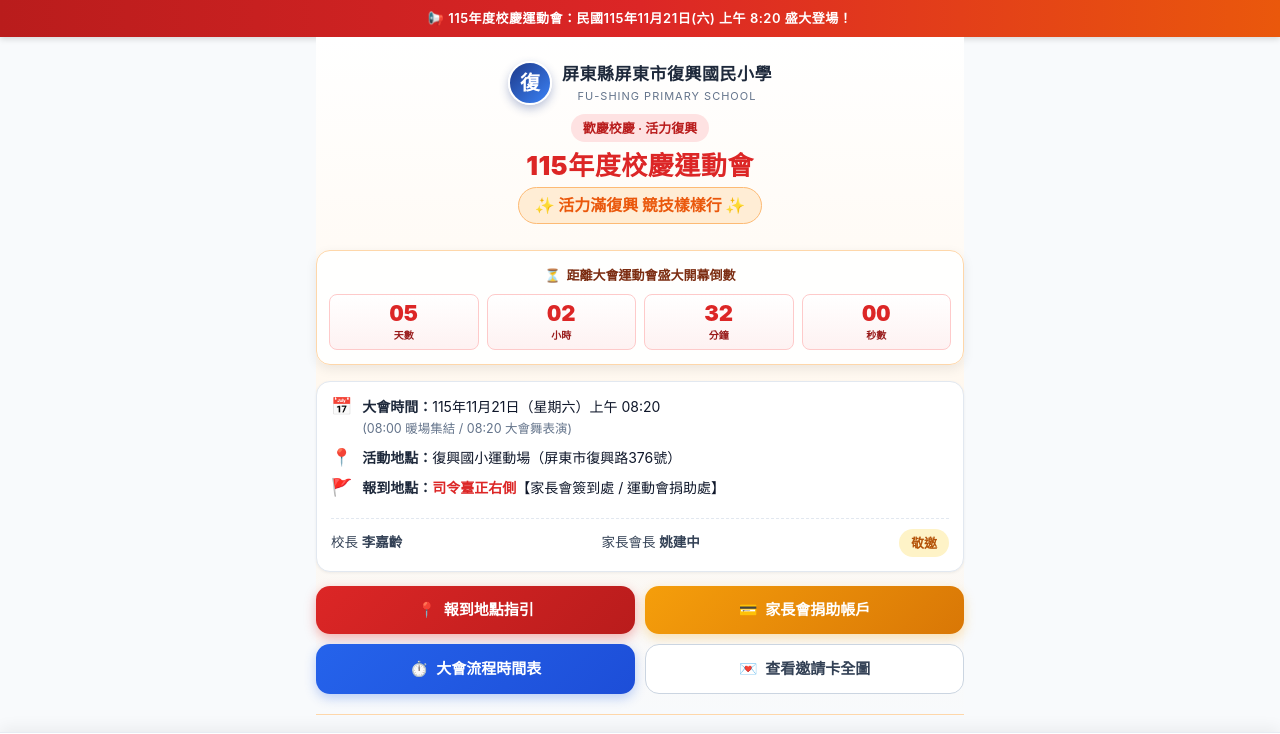
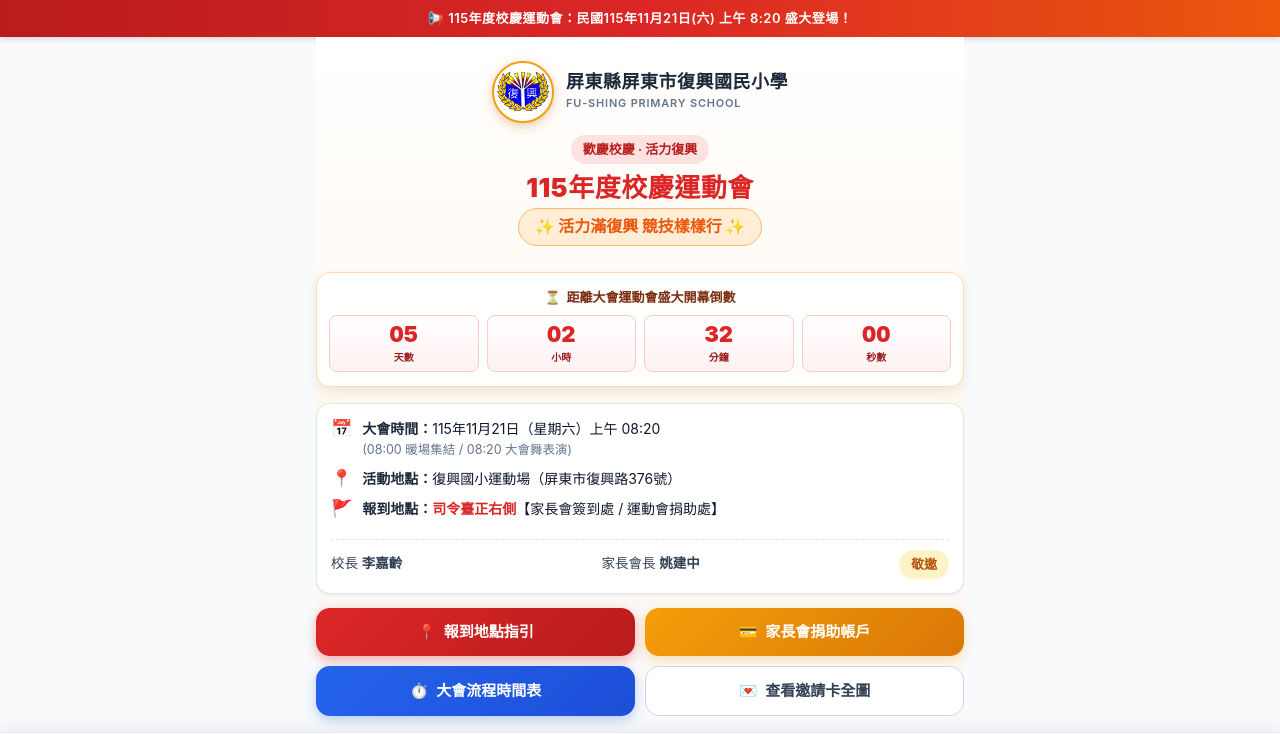
Before and after one commit to buddhaists/fsps-115-sportsday, a plain HTML site: page index.html in a window 1280 px wide. Shown: the top 734 px of the page. Drawn offline with Linux system fonts and the light colour scheme.

Commit message:
feat: design official school logo into header, favicon, social share and footer

```diff
--- a/index.html
+++ b/index.html
@@ -12,6 +12,9 @@
   <meta http-equiv="X-XSS-Protection" content="1; mode=block">
   <meta name="referrer" content="strict-origin-when-cross-origin">
   <link rel="canonical" href="https://fsps-115-sportsday.vercel.app/">
+    <link rel="icon" type="image/png" href="FspsLOGO.png">
+  <link rel="apple-touch-icon" href="FspsLOGO.png">
+  <meta property="og:image" content="https://fsps-115-sportsday.vercel.app/FspsLOGO.png">
   <title>115復興國小運動會｜家長會報到與捐助資訊網</title>
 
   <style>
@@ -101,36 +104,54 @@
       display: flex;
       align-items: center;
       justify-content: center;
-      gap: 10px;
-      margin-bottom: 8px;
-    }
-
-    .school-crest {
-      width: 44px;
-      height: 44px;
-      background: linear-gradient(135deg, #1e3a8a, #3b82f6);
+      gap: 12px;
+      margin-bottom: 12px;
+    }
+
+    .school-logo-crest {
+      width: 62px;
+      height: 62px;
+      background: #ffffff;
       border-radius: 50%;
       display: flex;
       align-items: center;
       justify-content: center;
-      color: white;
-      font-weight: 900;
-      font-size: 20px;
-      box-shadow: 0 4px 10px rgba(30, 58, 138, 0.3);
-      border: 2px solid #ffffff;
+      box-shadow: 0 4px 14px rgba(217, 119, 6, 0.25), 0 2px 6px rgba(0, 0, 0, 0.08);
+      border: 2.5px solid #f59e0b;
+      overflow: hidden;
+      padding: 3px;
+      flex-shrink: 0;
+      transition: transform 0.2s ease;
+    }
+
+    .school-logo-crest:hover {
+      transform: scale(1.06);
+    }
+
+    .school-logo-img {
+      width: 100%;
+      height: 100%;
+      object-fit: contain;
+    }
+
+    .school-title-text {
+      text-align: left;
     }
 
     .school-name {
-      font-size: 17px;
-      font-weight: 700;
+      font-size: 18px;
+      font-weight: 800;
       color: #1e293b;
       letter-spacing: 0.5px;
+      line-height: 1.25;
     }
 
     .school-en {
       font-size: 11px;
       color: #64748b;
-      letter-spacing: 1px;
+      letter-spacing: 0.8px;
+      font-weight: 600;
+      margin-top: 2px;
       text-transform: uppercase;
     }
 
@@ -1004,8 +1025,10 @@
     <!-- Hero Section -->
     <header class="hero text-center">
       <div class="school-header">
-        <div class="school-crest">復</div>
-        <div>
+        <div class="school-logo-crest">
+          <img src="FspsLOGO.png" alt="屏東縣屏東市復興國小校徽" class="school-logo-img">
+        </div>
+        <div class="school-title-text">
           <div class="school-name">屏東縣屏東市復興國民小學</div>
           <div class="school-en">Fu-Shing Primary School</div>
         </div>
@@ -1634,9 +1657,10 @@
   <!-- Footer -->
   <footer>
     <div class="container text-center">
-      <p style="font-weight: 700; color: #475569; margin-bottom: 4px;">
-        屏東縣屏東市復興國民小學 家長委員會 謹製
-      </p>
+      <div style="display: flex; align-items: center; justify-content: center; gap: 8px; margin-bottom: 6px;">
+        <img src="FspsLOGO.png" alt="復興國小校徽" style="width: 24px; height: 24px; object-fit: contain; vertical-align: middle;">
+        <span style="font-weight: 800; color: #334155; font-size: 14.5px;">屏東縣屏東市復興國民小學 家長委員會 謹製</span>
+      </div>
       <p style="color: #94a3b8; font-size: 11.5px;">
         校址：900 屏東縣屏東市復興路376號 ｜ 學校電話：(08) 752-5402
       </p>
```
Also changed, not shown: school_logo.png (added).
